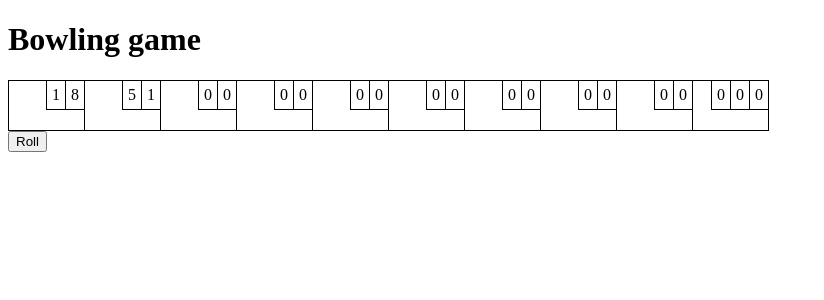
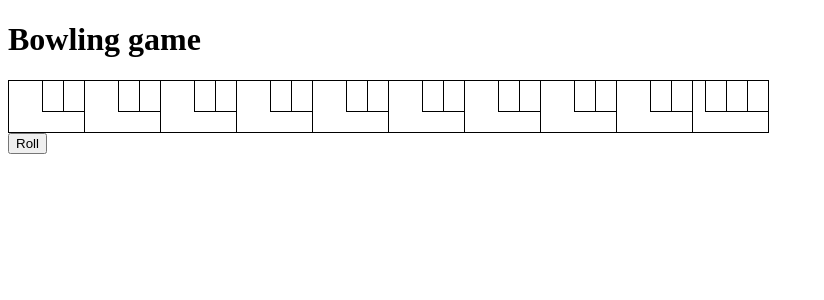
Before and after one commit to StSenf/bowling, an Angular app: page / in a window 1280 px wide. Shown: the top 300 px of the page, without its empty margins (0-824 px from the left). Built offline with nearby package versions, Linux system fonts and the light colour scheme.

Commit message:
move logic to roll pins from button to app, button only rolls integer in a certain range now

```diff
--- a/src/app/app.component.html
+++ b/src/app/app.component.html
@@ -4,10 +4,15 @@
   <app-frame
     *ngFor="let item of [].constructor(10); let i = index;"
     [isLastFrame]="i === 9"
+    [frameAmount]="getFrameAmount(i)"
     [rollOne]="getRollOneOfFrame(i)"
     [rollTwo]="getRollTwoOfFrame(i)"
     [rollThree]="getRollThreeOfFrame(i)"
   ></app-frame>
 </div>
 
-<app-roll-button [isLastFrame]="true"></app-roll-button>
+<app-roll-button
+  [disabled]="isGameOver"
+  (rolledPin)="doMagic($event)"
+  [max]="currentFrameRemainingPins"
+></app-roll-button>
--- a/src/app/app.component.ts
+++ b/src/app/app.component.ts
@@ -6,38 +6,143 @@ import { Component } from "@angular/core";
   styleUrls: ["./app.component.scss"],
 })
 export class AppComponent {
-  public framesOfGame: number[][] = [
-    [1, 8],
-    [5, 1],
-  ];
+  /** If true the game is over and roll button is disabled. */
+  public isGameOver = false;
+
+  /** Holds all frames with their rolled pins. */
+  public framesOfGame = new Map<number, number[]>([
+    [0, []],
+    [1, []],
+    [2, []],
+    [3, []],
+    [4, []],
+    [5, []],
+    [6, []],
+    [7, []],
+    [8, []],
+    [9, []],
+  ]);
+
+  /** Maximum amount of pins that can be rolled in the frame. */
+  public set currentFrameRemainingPins(val: number) {
+    this._currentFrameRemainingPins = val;
+  }
+  public get currentFrameRemainingPins(): number {
+    return this._currentFrameRemainingPins;
+  }
+
+  /** Returns the total amount of struck pins in this frame. */
+  public getFrameAmount(index: number): number {
+    return this.framesOfGame.get(index).reduce((a, b) => a + b, 0);
+  }
 
   /** Returns first roll of frame or 0. */
-  public getRollOneOfFrame(index: number): number {
-    let result: number;
-    this.framesOfGame[index]
-      ? (result = this.framesOfGame[index][0])
-      : (result = 0);
-
-    return result;
+  public getRollOneOfFrame(index: number): number | undefined {
+    return this.framesOfGame.get(index)[0];
   }
 
   /** Returns second roll of frame or 0. */
-  public getRollTwoOfFrame(index: number): number {
-    let result: number;
-    this.framesOfGame[index]
-      ? (result = this.framesOfGame[index][1])
-      : (result = 0);
-
-    return result;
+  public getRollTwoOfFrame(index: number): number | undefined {
+    return this.framesOfGame.get(index)[1];
   }
 
   /** Returns third roll of frame or 0. */
-  public getRollThreeOfFrame(index: number): number {
-    let result: number;
-    this.framesOfGame[index]
-      ? (result = this.framesOfGame[index][2])
-      : (result = 0);
+  public getRollThreeOfFrame(index: number): number | undefined {
+    return this.framesOfGame.get(index)[2];
+  }
 
-    return result;
+  private _currentFrameIdx = 0; // frame we are currently at
+  private _currentFrameAmount = 0;
+  private _currentFrameRollIdx = 0;
+  private _currentFrameRolledPins: number[] = [];
+  private _currentFrameRemainingPins = 10;
+  private _currentGameAmountInFrame = 0;
+
+  public doMagic(rolledPin: number): void {
+    const isRegularFrame: boolean = this._currentFrameIdx < 9;
+    const isLastFrame: boolean = this._currentFrameIdx === 9;
+    const isSecondRoll: boolean = this._currentFrameRollIdx === 1;
+    const isThirdRoll: boolean = this._currentFrameRollIdx === 2;
+    const isFirstRollStrike: boolean =
+      isSecondRoll && this._currentFrameAmount === 10;
+
+    if (isRegularFrame && (isThirdRoll || isFirstRollStrike)) {
+      this.gotToNextFrame();
+      this.clearInternalFrameCounts();
+    }
+
+    this._currentFrameRolledPins.push(rolledPin);
+    this._currentFrameAmount = this._currentFrameAmount + rolledPin;
+    this.framesOfGame.set(this._currentFrameIdx, this._currentFrameRolledPins);
+
+    if (
+      (isLastFrame && isSecondRoll && this._currentFrameAmount < 10) ||
+      (isLastFrame && isThirdRoll)
+    ) {
+      this.finishGame();
+    } else {
+      this.gotToNextRoll();
+    }
+
+    this.currentFrameRemainingPins = this.getRemainingPins(
+      this._currentFrameRollIdx,
+      this._currentFrameAmount
+    );
+  }
+
+  /**
+   * Counts up the current frame index.
+   * The frame index is used to save the rolls to the correct
+   * position of the 'framesOfGame' Map.
+   */
+  private gotToNextFrame(): void {
+    this._currentFrameIdx++;
+  }
+
+  /**
+   * Clears all internal frame counts for the new frame we are located at.
+   */
+  private clearInternalFrameCounts(): void {
+    this._currentFrameAmount = 0;
+    this._currentFrameRollIdx = 0;
+    this._currentFrameRolledPins = [];
+    this._currentGameAmountInFrame = 0;
+    this._currentFrameRemainingPins = 10;
+  }
+
+  /** Counts up the current roll index. */
+  private gotToNextRoll(): void {
+    this._currentFrameRollIdx++;
+  }
+
+  /**
+   * Finishes game by setting boolean flag to true.
+   * Button can't be clicked anymore.
+   */
+  private finishGame(): void {
+    this.isGameOver = true;
+  }
+
+  /**
+   * Returns how many pins are still standing resp. are there to strike.
+   *
+   * 1st roll: 10 pins are there.
+   * 2nd roll: 10 pins are there if first was strike, or 10 - frameAmount.
+   * 3rd roll: 10 pins are there if first and second are spare or 2 strikes,
+   * or 20 - frameAmount
+   */
+  private getRemainingPins(rollIdx: number, frameAmount: number): number {
+    let remainingPins = 10 - frameAmount;
+
+    // third roll in last frame
+    if (this._currentFrameIdx === 9 && rollIdx === 2 && frameAmount >= 10) {
+      if (frameAmount === 10 || frameAmount === 20) {
+        remainingPins = 10;
+      } else {
+        remainingPins = 20 - frameAmount;
+      }
+    }
+
+    return remainingPins;
   }
 }
--- a/src/app/frame/frame.component.scss
+++ b/src/app/frame/frame.component.scss
@@ -9,9 +9,13 @@
     padding-bottom: 10px;
 
     div[class^="roll-"] {
-      padding: 5px;
       border-left: 1px solid #000;
       border-bottom: 1px solid #000;
+      width: 20px;
+      height: 30px;
+      display: flex;
+      justify-content: center;
+      align-items: center;
     }
   }
 
--- a/src/app/frame/frame.component.ts
+++ b/src/app/frame/frame.component.ts
@@ -7,42 +7,22 @@ import { Component, Input } from "@angular/core";
 })
 export class FrameComponent {
   /** Number input of first roll. */
-  @Input() public set rollOne(roll: number) {
-    this._rollOne = roll;
-    this._frameAmount = roll;
-  }
-  public get rollOne(): number {
-    return this._rollOne;
-  }
+  @Input() public rollOne: number | undefined;
 
   /** Number input of second roll. */
-  @Input() public set rollTwo(roll: number) {
-    this._rollTwo = roll;
-    this._frameAmount = this._frameAmount + roll;
-  }
-  public get rollTwo(): number {
-    return this._rollTwo;
-  }
+  @Input() public rollTwo: number | undefined;
 
   /** Number input of third roll. */
-  @Input() public set rollThree(roll: number) {
-    this._rollThree = roll;
-    this._frameAmount = this._frameAmount + roll;
-  }
-  public get rollThree(): number {
-    return this._rollThree;
-  }
+  @Input() public rollThree: number | undefined;
+
+  /** Amount of struck pins in this frame. */
+  @Input() public frameAmount: number;
 
   /** If true, the last roll box in the frame gets rendered. */
   @Input() public isLastFrame?: boolean = false;
 
   /** Number input of total game amount. */
   @Input() public gameAmount?: number;
-
-  private _frameAmount = 0; // amount of struck pins in this frame
-  private _rollOne = 0;
-  private _rollTwo = 0;
-  private _rollThree = 0;
 
   /**
    * Converts the rolled number into a string.
@@ -52,7 +32,17 @@ export class FrameComponent {
    */
   public convertToPossibleStrike(roll: number): string {
     let result = "";
-    roll === 10 ? (result = "X") : (result = String(roll));
+
+    switch (roll) {
+      case 10:
+        result = "X";
+        break;
+      case undefined:
+        result = "";
+        break;
+      default:
+        result = String(roll);
+    }
 
     return result;
   }
@@ -66,7 +56,14 @@ export class FrameComponent {
    */
   public convertToPossibleSpare(roll: number): string {
     let result = "";
-    this._frameAmount >= 10 ? (result = "/") : (result = String(roll));
+
+    if (this.frameAmount >= 10 && roll !== undefined) {
+      result = "/";
+    } else if (roll === undefined) {
+      result = "";
+    } else {
+      result = String(roll);
+    }
 
     return result;
   }
--- a/src/app/roll-button/roll-button.component.html
+++ b/src/app/roll-button/roll-button.component.html
@@ -1 +1 @@
-<button (click)="strikePins()">Roll</button>
+<button [disabled]="disabled" (click)="strikePins()">Roll</button>
--- a/src/app/roll-button/roll-button.component.ts
+++ b/src/app/roll-button/roll-button.component.ts
@@ -1,4 +1,4 @@
-import { Component, Input } from "@angular/core";
+import { Component, EventEmitter, Input, Output } from "@angular/core";
 
 @Component({
   selector: "app-roll-button",
@@ -6,81 +6,28 @@ import { Component, Input } from "@angular/core";
   styleUrls: ["./roll-button.component.scss"],
 })
 export class RollButtonComponent {
-  /** If true, it is possible to roll three times. */
-  @Input() public set isLastFrame(val: boolean) {
-    this._isLastFrame = val;
+  /** Maximum amount of pins that can be rolled. */
+  @Input() public set max(val: number) {
+    this._max = val;
   }
-  public get isLastFrame(): boolean {
-    return this._isLastFrame;
+  public get max(): number {
+    return this._max;
   }
 
-  private _isLastFrame = false;
-  private _rollCount = 0;
-  private _rolledPins: number[] = [];
-  private _frameAmount = 0; // total amount of struck pins in this frame
+  /** If true the button gets disabled and can't be interacted with. */
+  @Input() public disabled: boolean;
+
+  /** Emits the currently rolled pin amount. */
+  @Output() public rolledPin: EventEmitter<number> = new EventEmitter<number>();
+
+  private _max = 10;
 
   /**
    * Methode to strike pins.
    */
   public strikePins(): void {
-    const isFirstRoll: boolean = this._rollCount === 0;
-    const isSecondRoll: boolean = this._rollCount === 1;
-    // third roll in last frame only if spare or strike was done before
-    const isThirdRoll: boolean =
-      this._rollCount === 2 && this._isLastFrame && this._frameAmount >= 10;
-
-    // first roll
-    if (isFirstRoll) {
-      const firstRoll: number = this.rollIntegerInRange(0, 10);
-      this.accumulatePins(firstRoll);
-      this._rollCount++;
-
-      // ToDo: send rolled pins array to the world
-
-      console.log(this._rolledPins);
-    }
-
-    // second roll
-    if (isSecondRoll) {
-      let secondRoll: number;
-
-      // if first was strike
-      if (this._frameAmount === 10) {
-        secondRoll = this.rollIntegerInRange(0, 10);
-      } else {
-        secondRoll = this.rollIntegerInRange(0, 10 - this._frameAmount);
-      }
-
-      this.accumulatePins(secondRoll);
-      this._rollCount++;
-      console.log(this._rolledPins);
-
-      // ToDo: send rolled pins array to the world
-
-      // if no third roll is possible
-      if (this._isLastFrame && this._frameAmount < 10) {
-        this.clearInternalCounts();
-      }
-    }
-
-    // third roll
-    if (isThirdRoll) {
-      let thirdRoll: number;
-
-      // if first and second are spare or 2 strikes
-      if (this._frameAmount === 10 || this._frameAmount === 20) {
-        thirdRoll = this.rollIntegerInRange(0, 10);
-      } else {
-        thirdRoll = this.rollIntegerInRange(0, 20 - this._frameAmount);
-      }
-
-      this.accumulatePins(thirdRoll);
-      this._rollCount++;
-      console.log(this._rolledPins);
-
-      // ToDo: send rolled pins array to the world
-      this.clearInternalCounts();
-    }
+    const roll: number = this.rollIntegerInRange(0, this._max);
+    this.rolledPin.emit(roll);
   }
 
   /**
@@ -91,23 +38,4 @@ export class RollButtonComponent {
   private rollIntegerInRange(min: number, max: number): number {
     return Math.round(Math.random() * (max - min) + min);
   }
-
-  /**
-   * Fills inner array with rolled pins (e.g. [8, 1]).
-   * Counts the struck pins for the frame together.
-   */
-  private accumulatePins(roll: number): void {
-    this._rolledPins.push(roll);
-    this._frameAmount = this._frameAmount + roll;
-  }
-  /**
-   * Clear roll count.
-   * Clear rolled pins array.
-   * Clear frame amount.
-   */
-  private clearInternalCounts(): void {
-    this._rollCount = 0;
-    this._rolledPins = [];
-    this._frameAmount = 0;
-  }
 }
```
Also changed, not shown: .eslintrc.json, 2 other files (tests, documents, lock files or other folders).
